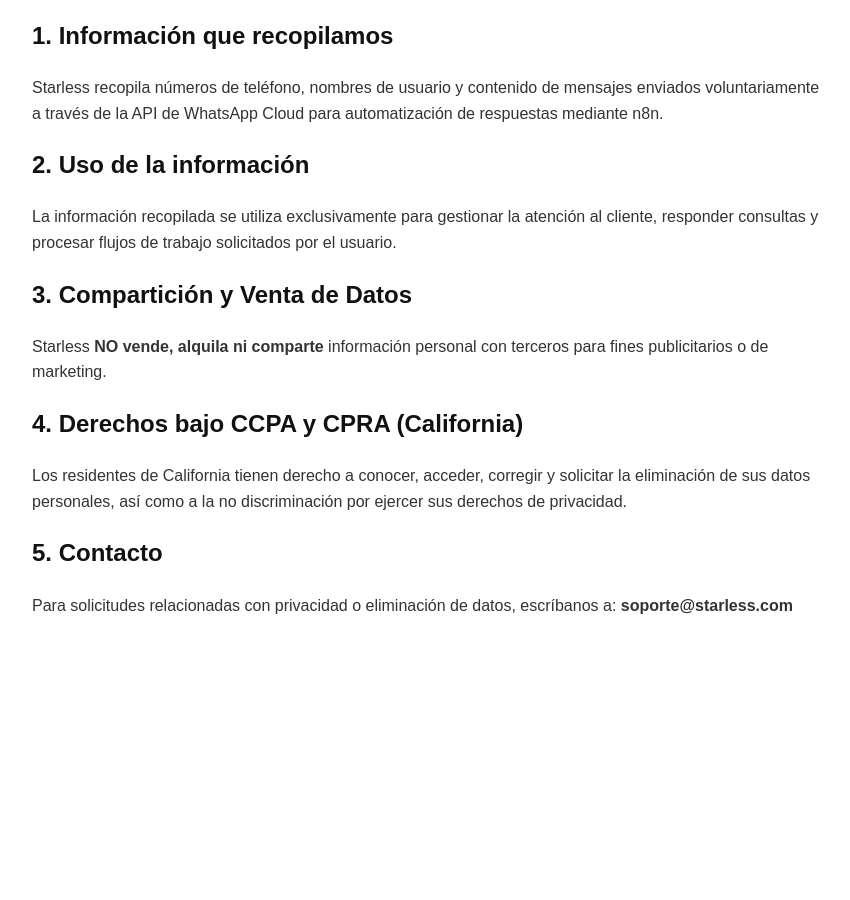
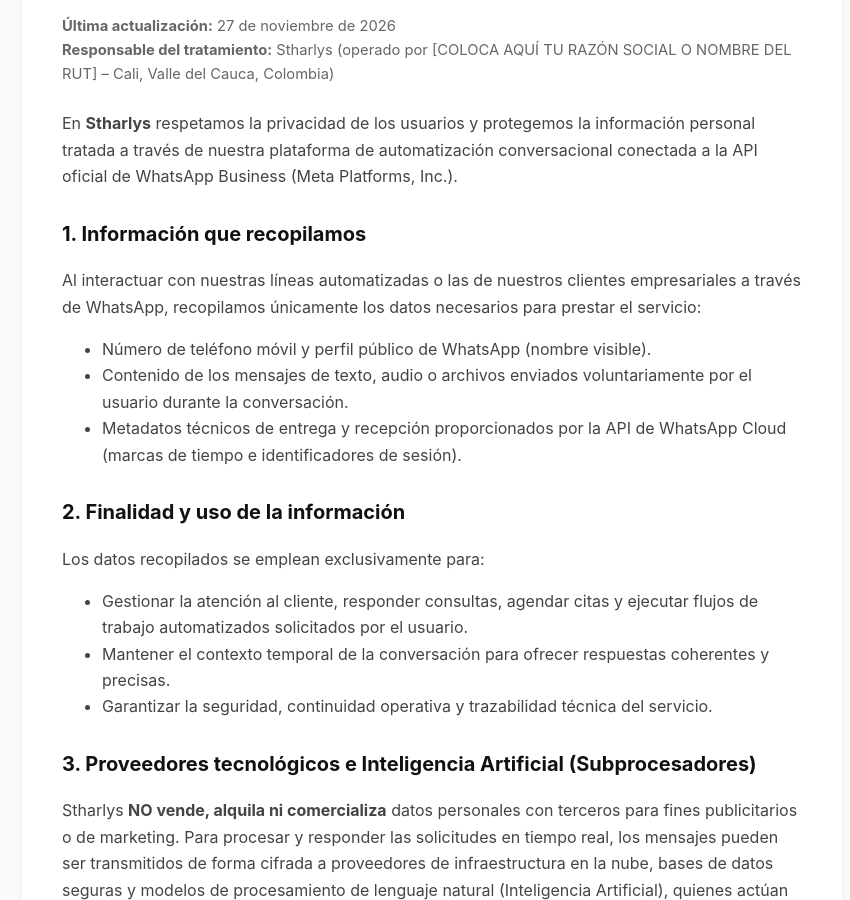
Before and after one commit to kevinstharlysperezramirez-a11y/politica-privacidad-stharlys, a plain HTML site: page index.html in a window 1280 px wide. Shown: the part 234-1134 px from the top of the page, without its empty margins (208-1058 px from the left). Before the commit the page ends 928 px from the top, so only its background shows below. Drawn offline with Linux system fonts and the light colour scheme.

Commit message:
Revise privacy policy and update branding to Stharlys
Updated the privacy policy and styling for Stharlys.

```diff
--- a/index.html
+++ b/index.html
@@ -3,29 +3,51 @@
 <head>
     <meta charset="UTF-8">
     <meta name="viewport" content="width=device-width, initial-scale=1.0">
-    <title>Política de Privacidad - Starless</title>
+    <title>Política de Privacidad - Stharlys</title>
     <style>
-        body { font-family: Arial, sans-serif; line-height: 1.6; max-width: 800px; margin: 40px auto; padding: 20px; color: #333; }
-        h1, h2 { color: #111; }
+        body { font-family: -apple-system, BlinkMacSystemFont, "Segoe UI", Roboto, Arial, sans-serif; line-height: 1.65; max-width: 820px; margin: 40px auto; padding: 24px; color: #222; background-color: #fafafa; }
+        .container { background: #fff; padding: 36px 40px; border-radius: 8px; box-shadow: 0 2px 8px rgba(0,0,0,0.06); }
+        h1 { color: #111; font-size: 1.8rem; border-bottom: 2px solid #eee; padding-bottom: 12px; }
+        h2 { color: #111; font-size: 1.25rem; margin-top: 28px; }
+        p, li { color: #444; }
+        .meta-info { font-size: 0.92rem; color: #666; margin-bottom: 24px; }
+        .highlight-box { background: #f4f6f8; border-left: 4px solid #111; padding: 14px 18px; margin-top: 20px; }
     </style>
 </head>
 <body>
-    <h1>Política de Privacidad y Términos CCPA/CPRA - Starless</h1>
-    <p><strong>Última actualización:</strong> 2026</p>
+    <div class="container">
+        <h1>Política de Privacidad y Tratamiento de Datos - Stharlys</h1>
+        <p class="meta-info">
+            <strong>Última actualización:</strong> 27 de noviembre de 2026<br>
+            <strong>Responsable del tratamiento:</strong> Stharlys (operado por [COLOCA AQUÍ TU RAZÓN SOCIAL O NOMBRE DEL RUT] – Cali, Valle del Cauca, Colombia)
+        </p>
 
-    <h2>1. Información que recopilamos</h2>
-    <p>Starless recopila números de teléfono, nombres de usuario y contenido de mensajes enviados voluntariamente a través de la API de WhatsApp Cloud para automatización de respuestas mediante n8n.</p>
+        <p>En <strong>Stharlys</strong> respetamos la privacidad de los usuarios y protegemos la información personal tratada a través de nuestra plataforma de automatización conversacional conectada a la API oficial de WhatsApp Business (Meta Platforms, Inc.).</p>
 
-    <h2>2. Uso de la información</h2>
-    <p>La información recopilada se utiliza exclusivamente para gestionar la atención al cliente, responder consultas y procesar flujos de trabajo solicitados por el usuario.</p>
+        <h2>1. Información que recopilamos</h2>
+        <p>Al interactuar con nuestras líneas automatizadas o las de nuestros clientes empresariales a través de WhatsApp, recopilamos únicamente los datos necesarios para prestar el servicio:</p>
+        <ul>
+            <li>Número de teléfono móvil y perfil público de WhatsApp (nombre visible).</li>
+            <li>Contenido de los mensajes de texto, audio o archivos enviados voluntariamente por el usuario durante la conversación.</li>
+            <li>Metadatos técnicos de entrega y recepción proporcionados por la API de WhatsApp Cloud (marcas de tiempo e identificadores de sesión).</li>
+        </ul>
 
-    <h2>3. Compartición y Venta de Datos</h2>
-    <p>Starless <strong>NO vende, alquila ni comparte</strong> información personal con terceros para fines publicitarios o de marketing.</p>
+        <h2>2. Finalidad y uso de la información</h2>
+        <p>Los datos recopilados se emplean exclusivamente para:</p>
+        <ul>
+            <li>Gestionar la atención al cliente, responder consultas, agendar citas y ejecutar flujos de trabajo automatizados solicitados por el usuario.</li>
+            <li>Mantener el contexto temporal de la conversación para ofrecer respuestas coherentes y precisas.</li>
+            <li>Garantizar la seguridad, continuidad operativa y trazabilidad técnica del servicio.</li>
+        </ul>
 
-    <h2>4. Derechos bajo CCPA y CPRA (California)</h2>
-    <p>Los residentes de California tienen derecho a conocer, acceder, corregir y solicitar la eliminación de sus datos personales, así como a la no discriminación por ejercer sus derechos de privacidad.</p>
+        <h2>3. Proveedores tecnológicos e Inteligencia Artificial (Subprocesadores)</h2>
+        <p>Stharlys <strong>NO vende, alquila ni comercializa</strong> datos personales con terceros para fines publicitarios o de marketing. Para procesar y responder las solicitudes en tiempo real, los mensajes pueden ser transmitidos de forma cifrada a proveedores de infraestructura en la nube, bases de datos seguras y modelos de procesamiento de lenguaje natural (Inteligencia Artificial), quienes actúan estrictamente bajo acuerdos de confidencialidad y sin utilizar los datos para entrenar modelos públicos.</p>
 
-    <h2>5. Contacto</h2>
-    <p>Para solicitudes relacionadas con privacidad o eliminación de datos, escríbanos a: <strong>soporte@starless.com</strong></p>
-</body>
-</html>
+        <h2>4. Conservación y seguridad de los datos</h2>
+        <p>Implementamos cifrado en tránsito (HTTPS/TLS) y controles de acceso estrictos en nuestros servidores. El historial de conversaciones se conserva únicamente durante el tiempo necesario para cumplir con la finalidad de atención al cliente o los requerimientos legales aplicables, tras lo cual es eliminado o anonimizado de forma segura.</p>
+
+        <h2>5. Derechos de los titulares y eliminación de datos (Ley 1581 de 2012, GDPR y CCPA/CPRA)</h2>
+        <p>De conformidad con la normativa colombiana de protección de datos (Ley 1581 de 2012) y estándares internacionales (GDPR y CCPA/CPRA), cualquier usuario tiene derecho a conocer, actualizar, rectificar y solicitar la supresión definitiva de sus datos personales de nuestros sistemas, así como a revocar la autorización de tratamiento sin sufrir discriminación alguna.</p>
+
+        <div class="highlight-box" id="eliminacion-datos">
+            <h2>6. Procedimiento para solicitud de eliminación de datos y contacto</h2>
```
